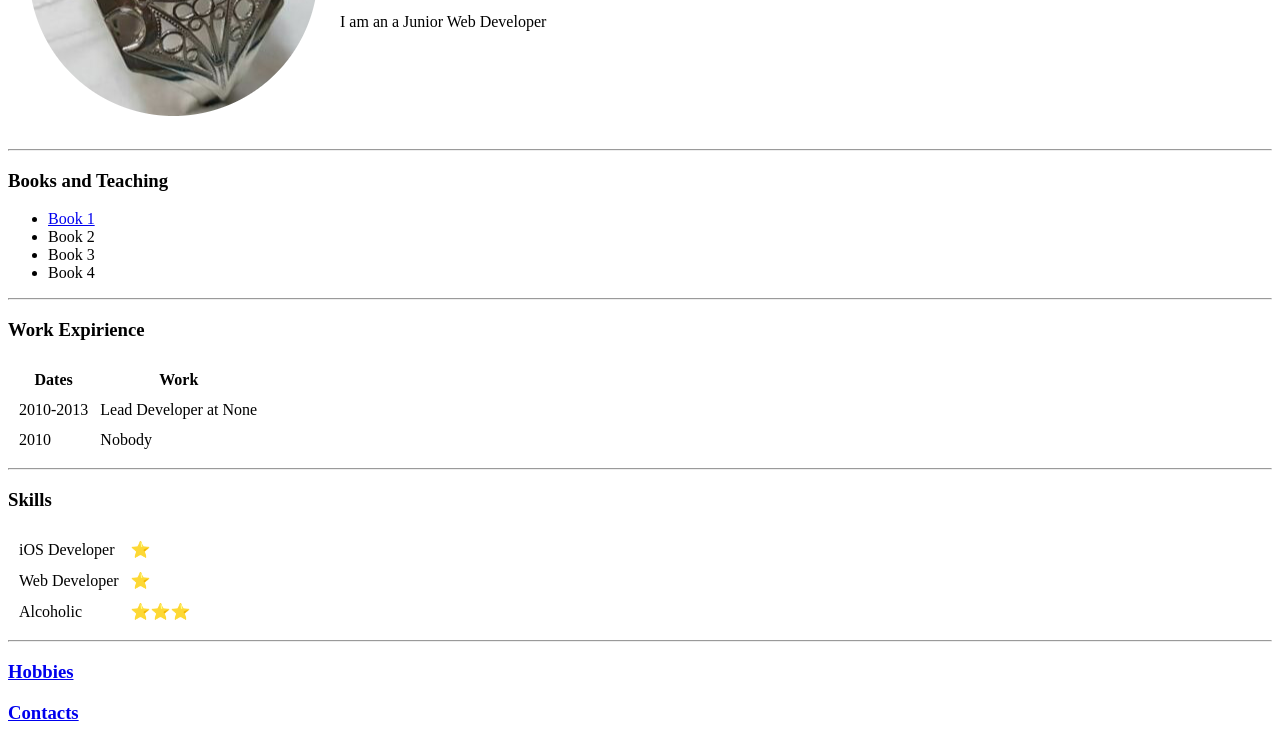
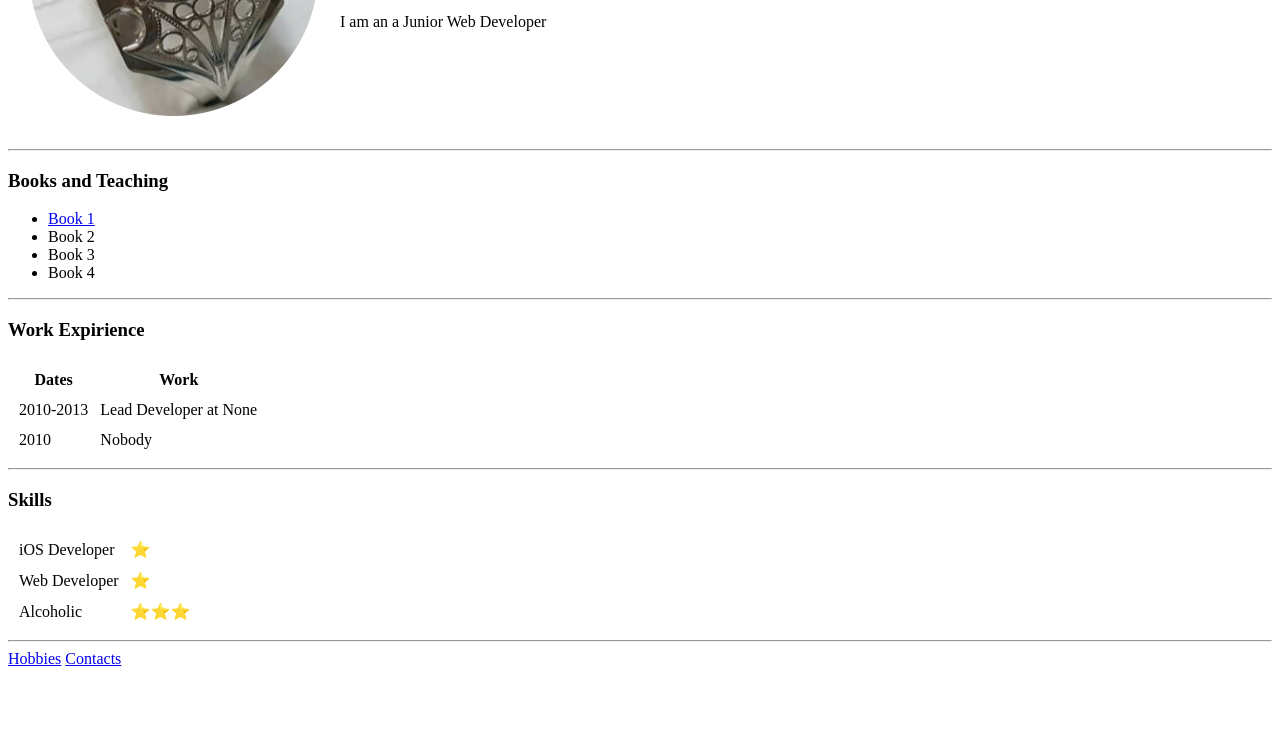
Before and after one commit to evataz/cv, a plain HTML site: page index.html in a window 1280 px wide. Shown: the part 202-944 px from the top of the page. After the commit the page ends 878 px from the top, so only its background shows below. Drawn offline with Linux system fonts and the light colour scheme.

Commit message:
Update index.html
Del H3 links

```diff
--- a/index.html
+++ b/index.html
@@ -61,7 +61,7 @@
     </tr>
 </table>
     <hr>
-    <h3><a href="hobbies.html">Hobbies</a></h3>
-    <h3><a href="contacts.html">Contacts</a></h3>
+    <a href="hobbies.html">Hobbies</a>
+    <a href="contacts.html">Contacts</a>
 </body>
 </html>
```
